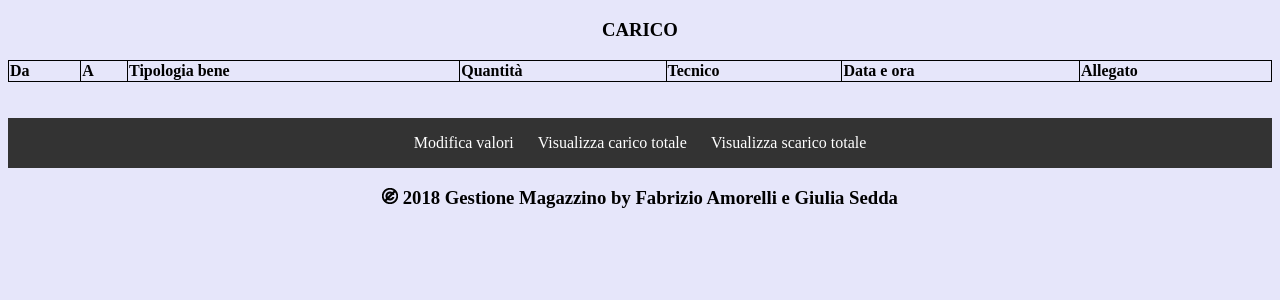
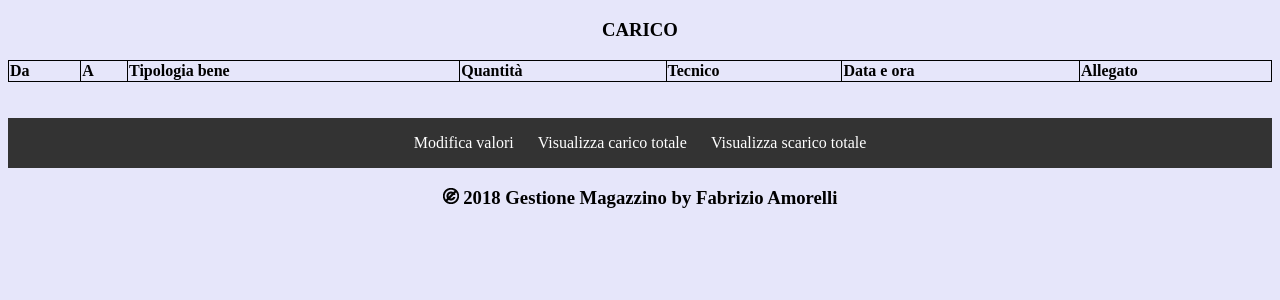
Before and after one commit to Fabrizio04/Gestione-Magazzino, a PHP site: page /carico.php in a window 1280 px wide. Shown: the part 109-409 px from the top of the page. Run offline with PHP 8.4, Linux system fonts and the light colour scheme; data comes from the database, SQL or seed files in the repository; data that the repository does not hold is empty.

Commit message:
PHP Script

```diff
--- a/bedit.php
+++ b/bedit.php
@@ -122,7 +122,7 @@ $d = $q->fetch_array();
 </ul>
 </div>
 
-<h3 style="text-align:center;"><img src="./AntiCopy.png" width="16" height="16"> 2018 Gestione Magazzino by Fabrizio Amorelli e Giulia Sedda</h3>
+<h3 style="text-align:center;"><img src="./AntiCopy.png" width="16" height="16"> 2018 Gestione Magazzino by Fabrizio Amorelli</h3>
 
 </body>
 
--- a/carico.php
+++ b/carico.php
@@ -144,7 +144,7 @@ while($d = $q->fetch_array()){
 </ul>
 </div>
 
-<h3 style="text-align:center;"><img src="./AntiCopy.png" width="16" height="16"> 2018 Gestione Magazzino by Fabrizio Amorelli e Giulia Sedda</h3>
+<h3 style="text-align:center;"><img src="./AntiCopy.png" width="16" height="16"> 2018 Gestione Magazzino by Fabrizio Amorelli</h3>
 
 </body>
 
--- a/index.php
+++ b/index.php
@@ -357,7 +357,7 @@ echo '<option value="'.$f['id'].'">'.$f['nome'].'</option>';
 </ul>
 </div>
 
-<h3 style="text-align:center;"><img src="./AntiCopy.png" width="16" height="16"> 2018 Gestione Magazzino by Fabrizio Amorelli e Giulia Sedda</h3>
+<h3 style="text-align:center;"><img src="./AntiCopy.png" width="16" height="16"> 2018 Gestione Magazzino by Fabrizio Amorelli</h3>
 
 </body>
 
--- a/magazzino.php
+++ b/magazzino.php
@@ -303,7 +303,7 @@ while($d = $q->fetch_array()){
 </ul>
 </div>
 
-<h3 style="text-align:center;"><img src="./AntiCopy.png" width="16" height="16"> 2018 Gestione Magazzino by Fabrizio Amorelli e Giulia Sedda</h3>
+<h3 style="text-align:center;"><img src="./AntiCopy.png" width="16" height="16"> 2018 Gestione Magazzino by Fabrizio Amorelli</h3>
 
 </body>
 
--- a/magedit.php
+++ b/magedit.php
@@ -122,7 +122,7 @@ $d = $q->fetch_array();
 </ul>
 </div>
 
-<h3 style="text-align:center;"><img src="./AntiCopy.png" width="16" height="16"> 2018 Gestione Magazzino by Fabrizio Amorelli e Giulia Sedda</h3>
+<h3 style="text-align:center;"><img src="./AntiCopy.png" width="16" height="16"> 2018 Gestione Magazzino by Fabrizio Amorelli</h3>
 
 </body>
 
--- a/modifica.php
+++ b/modifica.php
@@ -212,7 +212,7 @@ while($d = $q->fetch_array()){
 </ul>
 </div>
 
-<h3 style="text-align:center;"><img src="./AntiCopy.png" width="16" height="16"> 2018 Gestione Magazzino by Fabrizio Amorelli e Giulia Sedda</h3>
+<h3 style="text-align:center;"><img src="./AntiCopy.png" width="16" height="16"> 2018 Gestione Magazzino by Fabrizio Amorelli</h3>
 
 </body>
 
--- a/note.php
+++ b/note.php
@@ -123,7 +123,7 @@ $d = $q->fetch_array();
 </ul>
 </div>
 
-<h3 style="text-align:center;"><img src="./AntiCopy.png" width="16" height="16"> 2018 Gestione Magazzino by Fabrizio Amorelli e Giulia Sedda</h3>
+<h3 style="text-align:center;"><img src="./AntiCopy.png" width="16" height="16"> 2018 Gestione Magazzino by Fabrizio Amorelli</h3>
 
 </body>
 
--- a/scarico.php
+++ b/scarico.php
@@ -141,7 +141,7 @@ while($d = $q->fetch_array()){
 </ul>
 </div>
 
-<h3 style="text-align:center;"><img src="./AntiCopy.png" width="16" height="16"> 2018 Gestione Magazzino by Fabrizio Amorelli e Giulia Sedda</h3>
+<h3 style="text-align:center;"><img src="./AntiCopy.png" width="16" height="16"> 2018 Gestione Magazzino by Fabrizio Amorelli</h3>
 
 </body>
 
--- a/tedit.php
+++ b/tedit.php
@@ -122,7 +122,7 @@ $d = $q->fetch_array();
 </ul>
 </div>
 
-<h3 style="text-align:center;"><img src="./AntiCopy.png" width="16" height="16"> 2018 Gestione Magazzino by Fabrizio Amorell e Giulia Sedda</h3>
+<h3 style="text-align:center;"><img src="./AntiCopy.png" width="16" height="16"> 2018 Gestione Magazzino by Fabrizio Amorelli</h3>
 
 </body>
 
```
